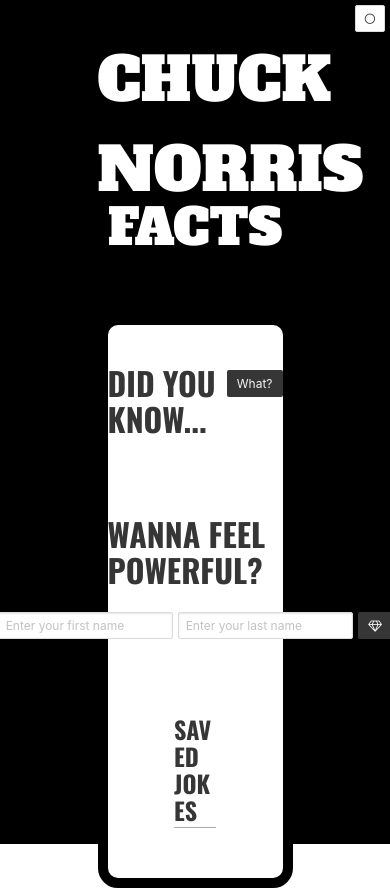
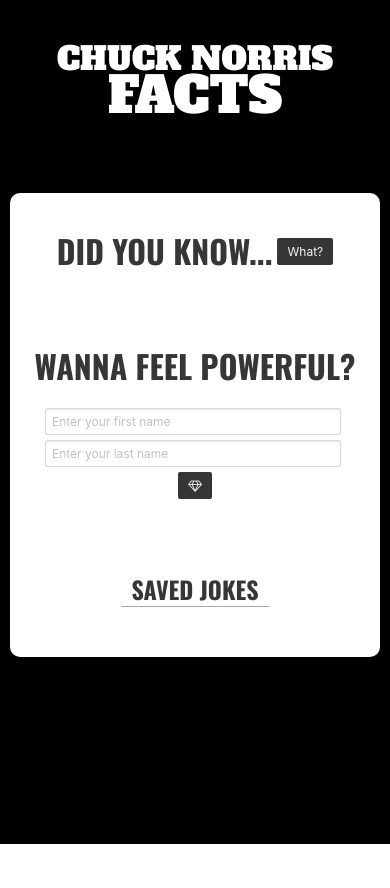
Before and after one commit to SopRop/chuck_prettier, a plain HTML site: page index.html in a window 390 px wide. After the commit the page ends 844 px from the top, so only its background shows below. Drawn offline with nearby package versions, Linux system fonts and the light colour scheme.

Commit message:
responsive

```diff
--- a/css/style.css
+++ b/css/style.css
@@ -155,3 +155,43 @@
 #mood {
     margin: 5px;
 }
+
+@media screen and (max-width: 1450px) {
+    .left, .right {
+        display: none;
+    }
+
+    .center {
+        width: 100% !important;
+    }
+
+    .message-body, #local-storage {
+        width: 95%;
+    }
+
+    .site-title {
+        font-size: 200% !important;
+    }
+
+    .title-joke {
+        margin: 0 30% !important;
+    }
+
+    .flex-right-far {
+        margin: 5px 3% 5px 0;
+    }
+
+    .name-responsive {
+        flex-direction: column;
+        align-items: center;
+    }
+
+    .name-responsive input {
+        width: 80% !important;
+        margin-bottom: 5px;
+    }
+
+    #paste, #paste-name {
+        display: none;
+    }
+}
--- a/index.html
+++ b/index.html
@@ -68,7 +68,7 @@
                 <div class="you">
                     <h2 class="title is-3 flex">Wanna feel powerful?</h2>
 
-                    <div class="flex">
+                    <div class="flex name-responsive">
                         <input placeholder="Enter your first name" id="input-first-name" value="" type="text" class="input is-small">
                         <input placeholder="Enter your last name" id="input-last-name" value="" type="text" class="input is-small">
                         <button type="button"
```
